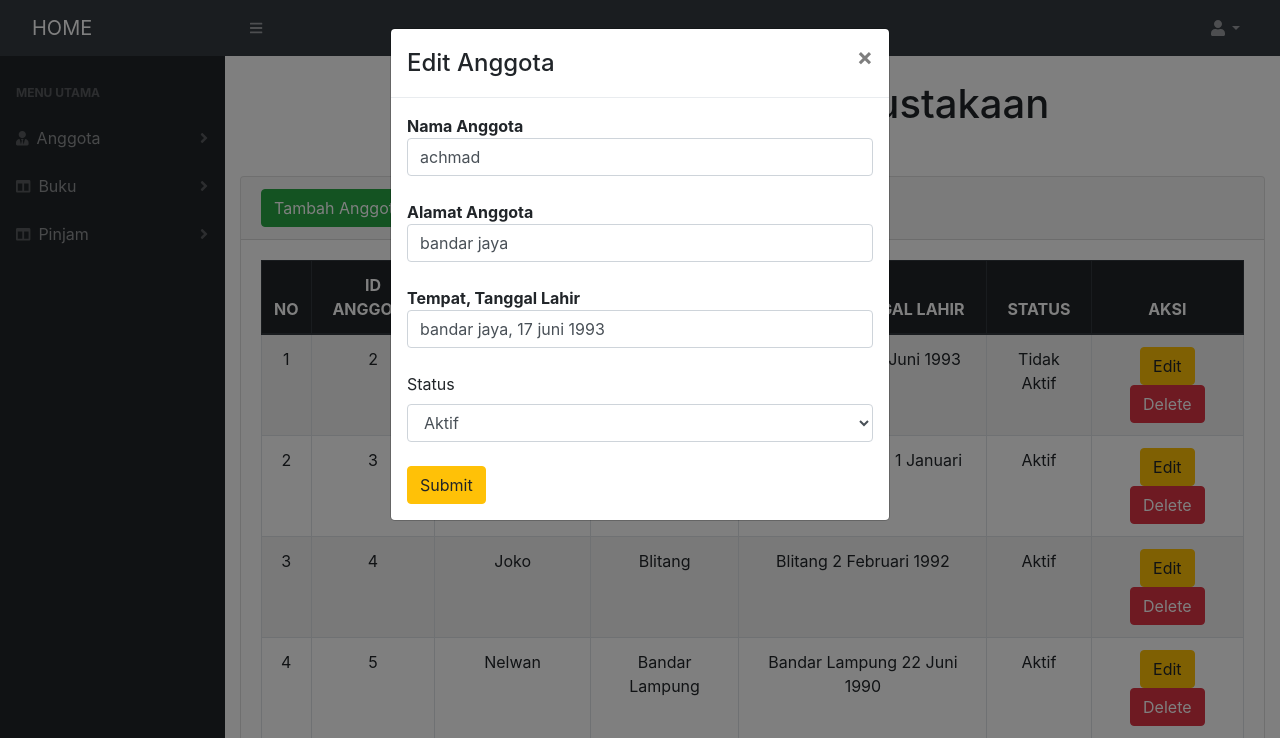
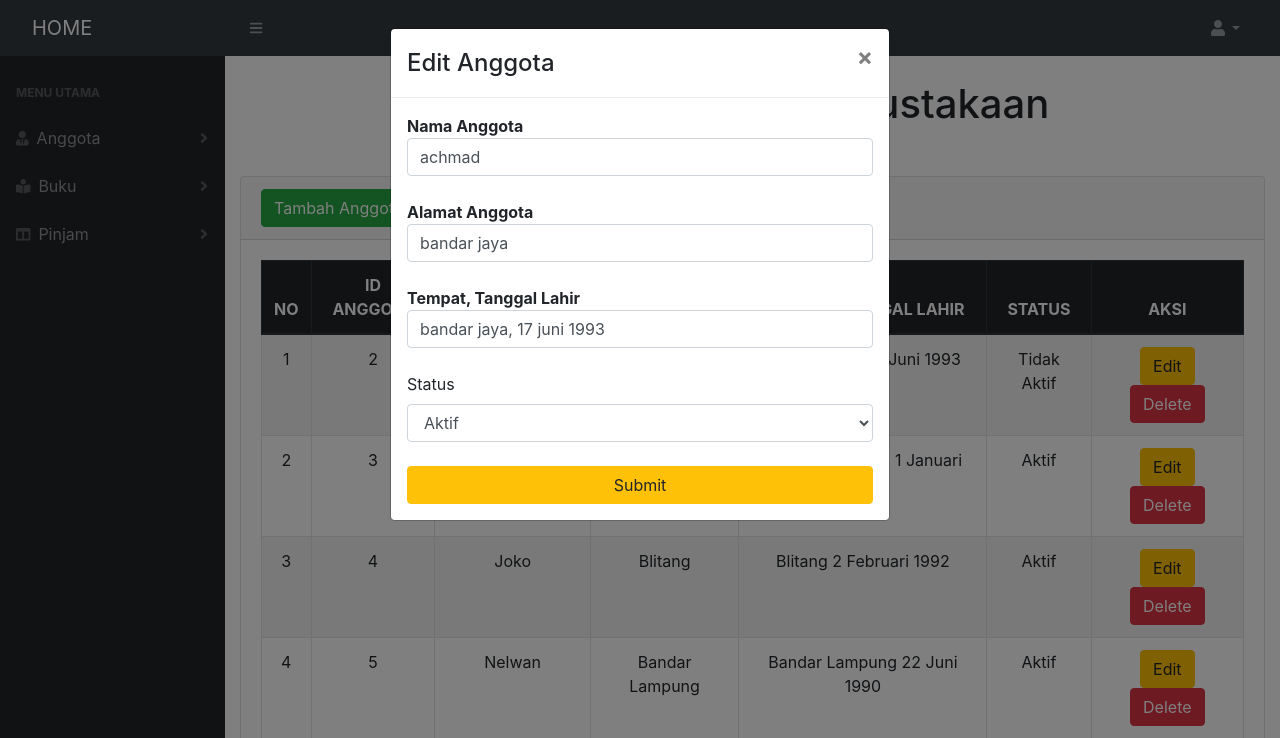
Before and after one commit to achfauzibadilah/InformasiPerpustakaan, a PHP site: page /anggota.php?id=2 in a window 1280 px wide, after a click on "Edit". Shown: the top 738 px of the page. Run offline with PHP 8.4, Linux system fonts and the light colour scheme; a user stored in the database is signed in; data comes from the database, SQL or seed files in the repository; data that the repository does not hold is empty.

Commit message:
Update anggota.php

```diff
--- a/anggota.php
+++ b/anggota.php
@@ -53,7 +53,7 @@ ob_end_clean();
                                 </nav>
                             </div>
                             <a class="nav-link collapsed" href="#" data-toggle="collapse" data-target="#collapseLayouts" aria-expanded="false" aria-controls="collapseLayouts">
-                                <div class="sb-nav-link-icon"><i class="fas fa-columns"></i></div>
+                                <div class="sb-nav-link-icon"><i class="fas fa-book-reader"></i></div>
                                 Buku
                                 <div class="sb-sidenav-collapse-arrow"><i class="fas fa-angle-down"></i></div>
                             </a>
@@ -170,7 +170,7 @@ ob_end_clean();
                                                             <option value="2">Tidak Aktif</option>
                                                         </select>
                                                         <br>
-                                                        <button type="submit" class="btn btn-warning" name="updateanggota">Submit</button>
+                                                        <button type="submit" class="btn btn-warning btn-block" name="updateanggota">Submit</button>
                                                         </div>
                                                         </form>
 
```
